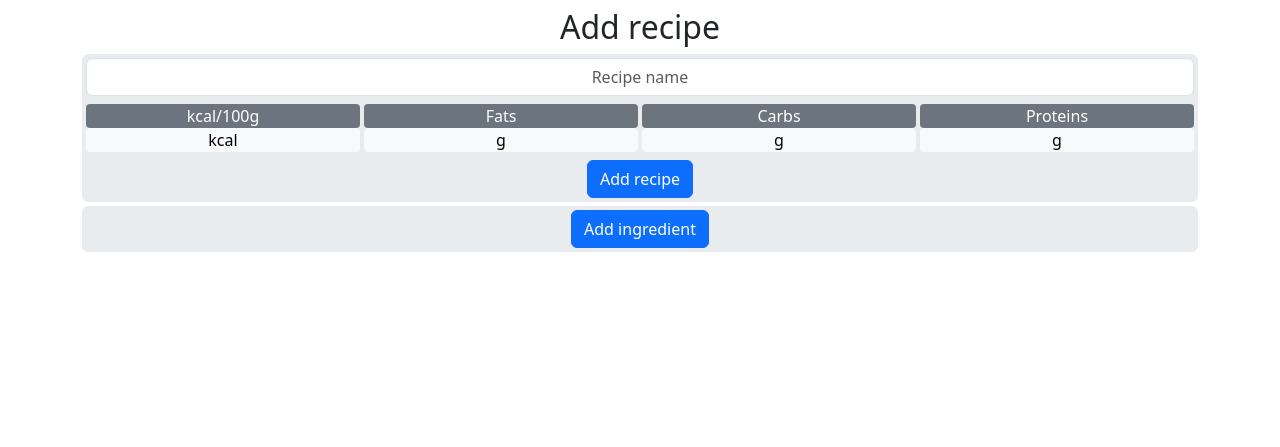
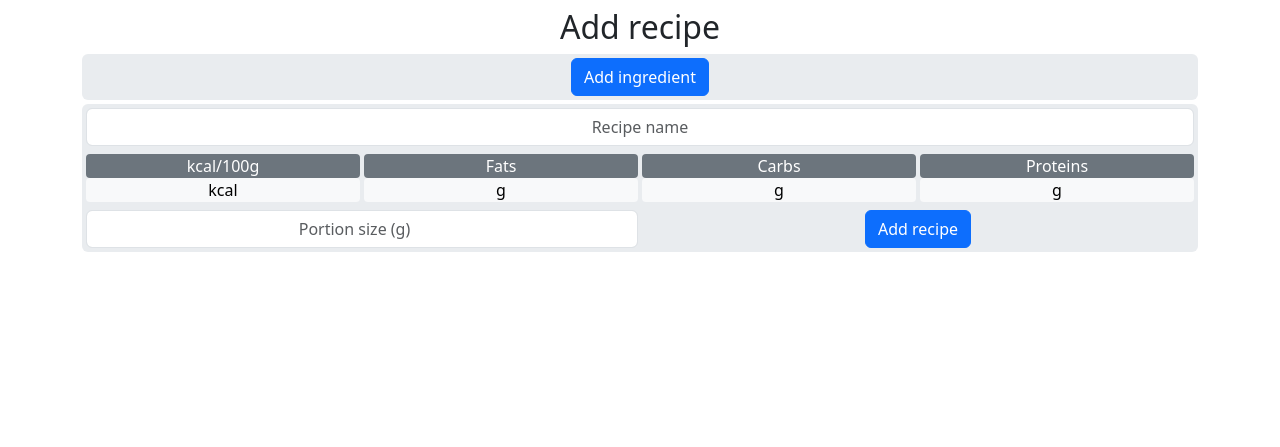
Before and after one commit to rmysliwczyk/Calorie-Counter, a Flask app: template templates/addrecipe.htm in a window 1280 px wide. Shown: the part 56-503 px from the top of the page. Run offline with Flask 3, Linux system fonts and the light colour scheme; the template is opened without the code that fills it, so the values that code supplies are empty.

Commit message:
Continued development of recipes

```diff
--- a/app.py
+++ b/app.py
@@ -270,7 +270,8 @@ def addrecipe():
                         "calories_per_100": float(res[2]),
                         "fats":res[3],
                         "carbs":res[4],
-                        "proteins":res[5]
+                        "proteins":res[5],
+                        "product_id":res[0]
                         })
 
     if len(ingredients) > 0:
@@ -293,6 +294,21 @@ def addrecipe():
 
     if request.method == "POST":
         session["ingredients"] = []
+        recipe_name = request.form.get("recipe_name")
+        portion_size = request.form.get("portion_size")
+        with con:
+            con.execute("INSERT INTO recipes VALUES (?, ?, ?, ?, ?, ?, ?)", (None, recipe_name, recipe["calories"],
+                portion_size, recipe["fats"],
+                recipe["carbs"], recipe["proteins"]
+                ))
+            res = con.execute("SELECT id FROM recipes ORDER BY id DESC LIMIT 1")
+            res = res.fetchone()
+            print(res)
+            for ingredient in ingredients:
+                con.execute("INSERT INTO ingredients VALUES (?, ?, ?)", (None, res[0], ingredient["product_id"]))
+
+
+        return redirect(url_for("index"))
 
     return render_template("addrecipe.htm", ingredients=ingredients, recipe=recipe)
 
--- a/templates/addrecipe.htm
+++ b/templates/addrecipe.htm
@@ -1,6 +1,27 @@
 {% extends "layout.htm" %}
 {% block body %}
 <h2>Add recipe</h2>
+
+<div class="m-1 p-1 container bg-body-secondary rounded-2 mx-auto">
+    <div class="row g-1">
+        <div class="col">
+            <a href="{{url_for('addingredient')}}" class="btn btn-primary">Add ingredient</a>
+        </div>
+    </div>
+    {% for ingredient in ingredients %}
+    <div class="row g-1 mt-1">
+        <div class="col">
+            {{ingredient["product_name"]}}
+        </div>
+        <div class="col">
+            Weight: {{ingredient["weight"]}}
+        </div>
+        <div class="col">
+            Calories: {{ingredient["calories"]}}
+        </div>
+    </div>
+    {% endfor %}
+</div>
 
 <form action="{{url_for('addrecipe')}}" method="post">
 <div class="m-1 p-1 container bg-body-secondary rounded-2 mx-auto">
@@ -39,32 +60,15 @@
     </div>
     <div class="row g-1 mt-1">
         <div class="col">
+            <input class="form-control text-center" type="number" id="portion_size" name="portion_size" placeholder="Portion size (g)" autocomplete="off">
+        </div>
+        <div class="col">
             <button class="btn btn-primary" type="submit">Add recipe</button>
         </div>
     </div>
 </div>
 </form>
 
-<div class="m-1 p-1 container bg-body-secondary rounded-2 mx-auto">
-    <div class="row g-1">
-        <div class="col">
-            <a href="{{url_for('addingredient')}}" class="btn btn-primary">Add ingredient</a>
-        </div>
-    </div>
-    {% for ingredient in ingredients %}
-    <div class="row g-1 mt-1">
-        <div class="col">
-            {{ingredient["product_name"]}}
-        </div>
-        <div class="col">
-            Weight: {{ingredient["weight"]}}
-        </div>
-        <div class="col">
-            Calories: {{ingredient["calories"]}}
-        </div>
-    </div>
-    {% endfor %}
-</div>
 <nav class="navbar fixed-bottom mt-5 bg-primary-subtle">
     <div class="container-fluid">
       <a class="navbar-brand" href="#">Calories today: {{calories_today}}</a>
```
